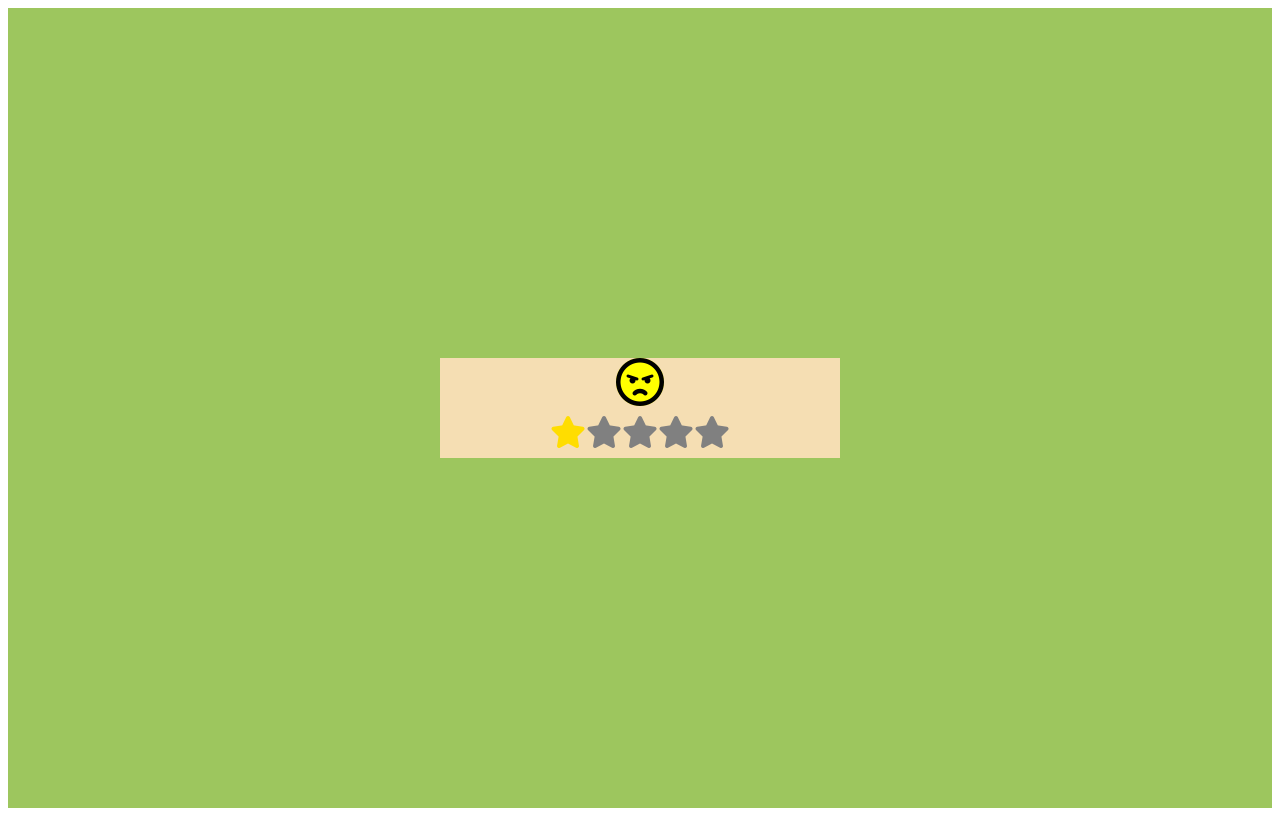
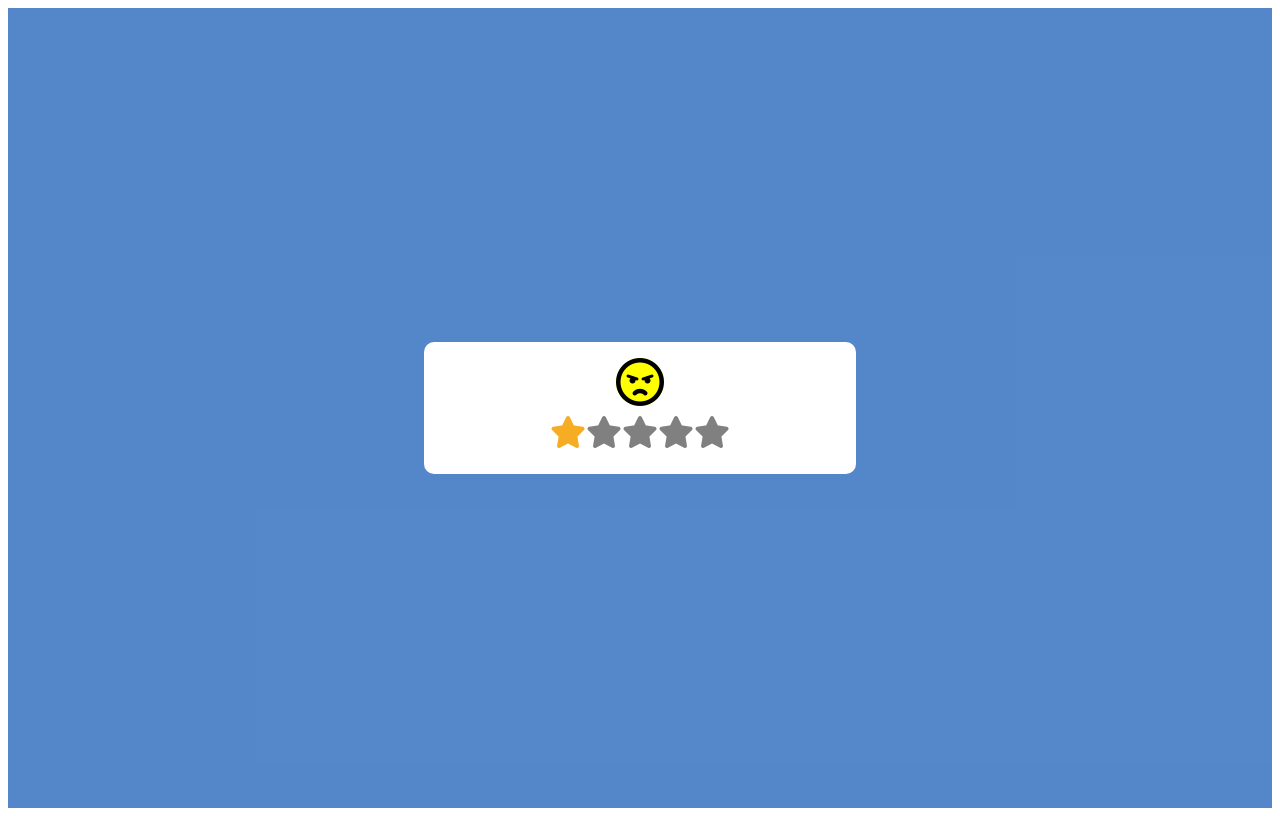
Before and after one commit to CodeMode365/RatingSystem, a plain HTML site: page index.html in a window 1280 px wide. Drawn offline with Linux system fonts and the light colour scheme.

Commit message:
Improved css.

```diff
--- a/main.js
+++ b/main.js
@@ -24,7 +24,7 @@ const allGray=()=>{
 const setStars=(role)=>{
     for (let index = 0; index < role; index++) {
         const element = stars[index];
-        element.style.color="gold";
+        element.style.color="#f7ad23";
     }
 }
 
@@ -43,4 +43,5 @@ const translateFace =(position)=>{
     const element = emojies[position-1];
     element.style.display="block"
 }
+setStars(1);
 translateFace(1);
--- a/style.css
+++ b/style.css
@@ -63,7 +63,7 @@
 
   }
   .fed-container{
-    background: rgba(115, 174, 25, 0.698);
+    background: rgba(10, 84, 180, 0.698);
     display: flex;
     align-items: center;
     height: 100vh;
@@ -72,8 +72,10 @@
   }
   .cont{
     width: 400px;
-    background-color: wheat;
+    background-color: rgb(255, 255, 255);
     height: 100px;
+    padding: 1rem;
+    border-radius: 10px;
   }
   .emoji-container{
     position: absolute;
@@ -106,4 +108,5 @@
 
   #star1, #star2, #star3, #star4, #star5{
     cursor: pointer;
+    color: "#f7ad23";
   }
```
